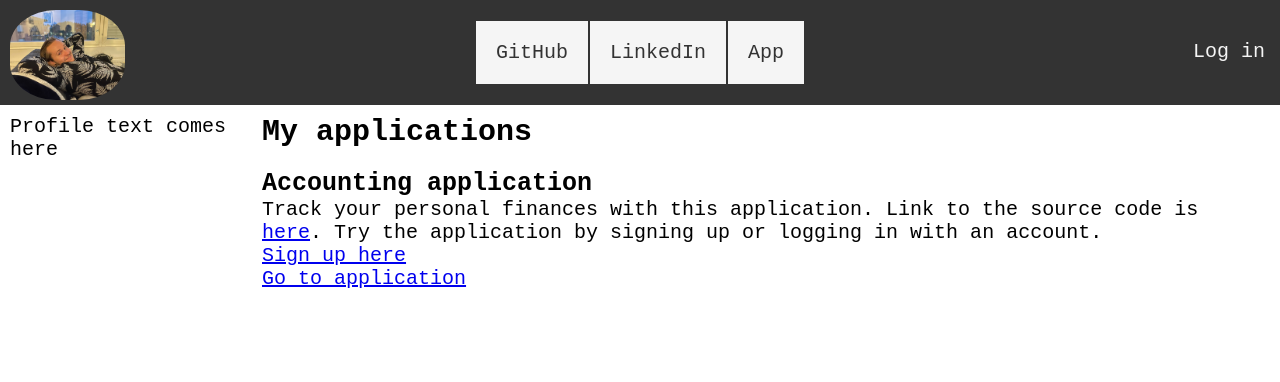
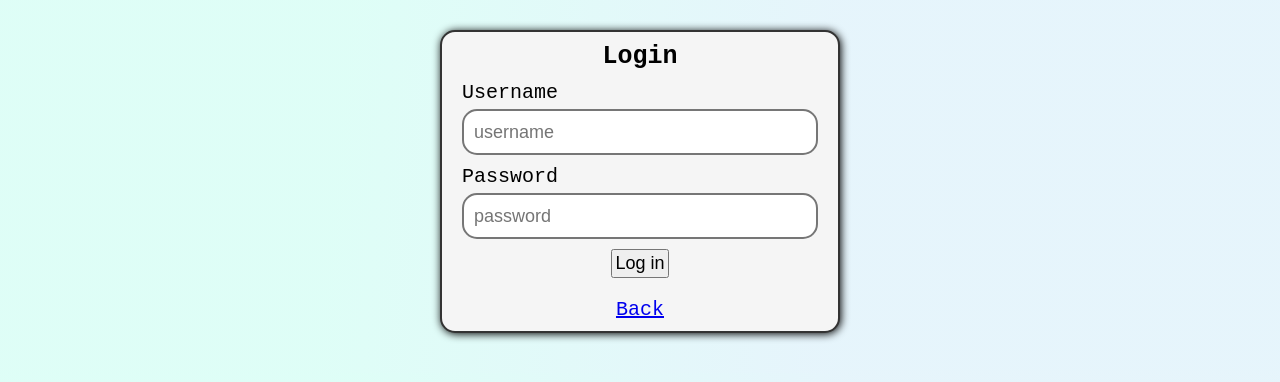
Before and after one commit to JessePlym/mySiteWithReact, a React (Vite) app: page /login in a window 1280 px wide. Shown: the top 382 px of the page. Built offline with nearby package versions, Linux system fonts and the light colour scheme.

Commit message:
added views and styles

```diff
--- a/src/App.tsx
+++ b/src/App.tsx
@@ -1,11 +1,15 @@
-import { useEffect } from "react"
+import { useEffect, useState } from "react"
 import { API_URL} from "./assets/API.ts"
 import "./styles/app.css"
 import Home from "./views/Home.tsx"
+import { Route, Routes } from "react-router-dom"
+import Login from "./views/Login.tsx"
 
 
 
 export default function App() {
+
+  const [isLoggedIn, setIsLoggedIn] = useState(false)
 
   // const credentials: Credentials = {
   //   username: "Plymander",
@@ -20,19 +24,26 @@ export default function App() {
   //   body: JSON.stringify(credentials),
   //   mode: "cors"
   // }
-  // useEffect(() => {
-
-
-  //   fetch(`${API_URL}api/auth/authenticate`, requestConfig)
-  //   .then(res => {
-  //     return res.text()
-  //   })
-  //   .catch(err => console.log(err))
-  // }, [])
+  useEffect(() => {
+    if (localStorage.getItem("Authorization")) {
+      setIsLoggedIn(true)
+    }
+  }, [])
 
   return (
     <>
-      <Home />
+      {
+        isLoggedIn ? (
+          <Routes>
+            <Route path="/" element={<Home isLoggedIn={isLoggedIn}/>}/>
+          </Routes>
+        ) : (
+          <Routes>
+            <Route path="/" element={<Home isLoggedIn={isLoggedIn}/>}/>
+            <Route path="/login" element={<Login />}/>
+          </Routes>
+        )
+      }
     </>
   )
 }
--- a/src/main.tsx
+++ b/src/main.tsx
@@ -1,10 +1,13 @@
 import React from 'react'
 import ReactDOM from 'react-dom/client'
 import App from './App.tsx'
+import { BrowserRouter } from 'react-router-dom'
 import "./styles/index.css"
 
 ReactDOM.createRoot(document.getElementById('root')!).render(
   <React.StrictMode>
-    <App />
+    <BrowserRouter>
+      <App />
+    </BrowserRouter>
   </React.StrictMode>
 )
--- a/src/styles/register.css
+++ b/src/styles/register.css
@@ -1,5 +1,5 @@
 body {
-  background-image: linear-gradient( 95.2deg, rgba(173,252,234,1) 26.8%, rgba(192,229,246,1) 64% );
+  background-image: linear-gradient( 95.2deg, rgba(173,252,234,0.4) 26.8%, rgba(192,229,246,0.4) 64% );
 }
 
 .register-page {
--- a/src/views/Home.tsx
+++ b/src/views/Home.tsx
@@ -1,33 +1,35 @@
 import React from 'react'
+import { HomeProps } from '../types/type'
 import ProfilePicture from "../images/profile_picture.jpg"
+import { Link } from "react-router-dom"
 
-export default function Home() {
+export default function Home({isLoggedIn}: HomeProps) {
   return (
     <>
       <header>
         <div className="header-element">
           <img className="profile-image" src={ProfilePicture} alt="My picture"/>
         </div>
-        <a className="toggle-button" href="#">
+        <Link className="toggle-button" to="#">
           <span className="bar"></span>
           <span className="bar"></span>
           <span className="bar"></span>
-        </a>
+        </Link>
         <div className="header-element-links">
-          <a className="header-link" href="https://github.com/JessePlym" target="_blank">
+          <Link className="header-link" to="https://github.com/JessePlym" target="_blank">
             GitHub
-          </a>
-          <a className="header-link" href="https://www.linkedin.com/in/jesse-plym-080056254/" target="_blank">
+          </Link>
+          <Link className="header-link" to="https://www.linkedin.com/in/jesse-plym-080056254/" target="_blank">
             LinkedIn
-          </a>
-          <a className="header-link application-link" href="login.html">
+          </Link>
+          <Link className="header-link application-link" to="/application">
             App
-          </a>
+          </Link>
         </div>
         <div className="header-element">
-          <a className="log-in-link" href="login.html">
-            Log in
-          </a>
+          <Link className="log-in-link" to={isLoggedIn ? "/" : "/login"}>
+            {isLoggedIn ? "Log out" : "Log in"}
+          </Link>
         </div>
       </header>
     <main className="home-page-main">
@@ -49,16 +51,16 @@ export default function Home() {
           </h2>
           <p>
             Track your personal finances with this application.
-            Link to the source code is <span><a target="_blank" href="https://github.com/JessePlym/AccountingBackend">here</a></span>.
+            Link to the source code is <span><Link target="_blank" to="https://github.com/JessePlym/AccountingBackend">here</Link></span>.
             Try the application by signing up or logging in with an account.
           </p>
-          <a href="register.html">
+          <Link to="/register">
             Sign up here
-          </a>
+          </Link>
           <br />
-          <a className="application-link" href="login.html">
+          <Link className="application-link" to={isLoggedIn ? "/app" : "/login"}>
             Go to application
-          </a>
+          </Link>
         </div>
       </section>
     </main>
--- /dev/null
+++ b/src/views/Login.tsx
@@ -0,0 +1,50 @@
+import React from 'react'
+import { Link } from "react-router-dom"
+import "../styles/register.css"
+import "../styles/index.css"
+
+export default function Login() {
+  return (
+    <>
+      <main className="register-page">
+        <form className="register-form">
+          <h2>Login</h2>
+          <div className="form-field">
+            <label htmlFor="username">
+              Username
+            </label>
+            <input
+              className="form-input"
+              type="text"
+              name="username"
+              placeholder="username"
+              value=""
+              id="username"
+            />
+          </div>
+          <div className="form-field">
+            <label htmlFor="password">
+              Password
+            </label>
+            <input
+              className="form-input"
+              type="password"
+              name="password"
+              placeholder="password"
+              value=""
+              id="password"
+            />
+          </div>
+          <div className="form-field-button">
+            <button className="submit-button" type="submit">
+              Log in
+            </button>
+          </div>
+          <Link to="/">
+            Back
+          </Link>
+        </form>
+      </main>
+    </>
+  )
+}
```
Also changed, not shown: src/types/type.ts (+6 -2 lines).
